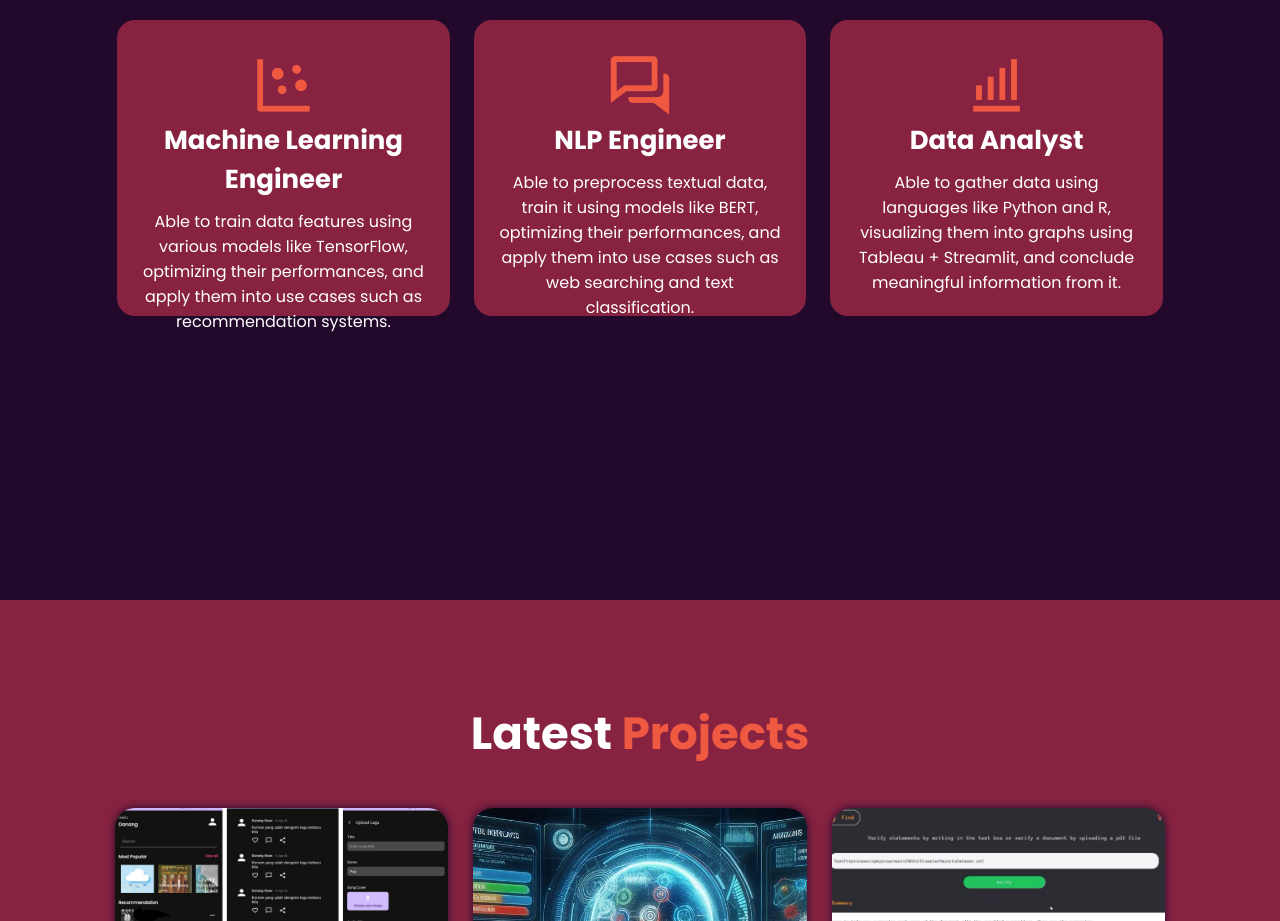
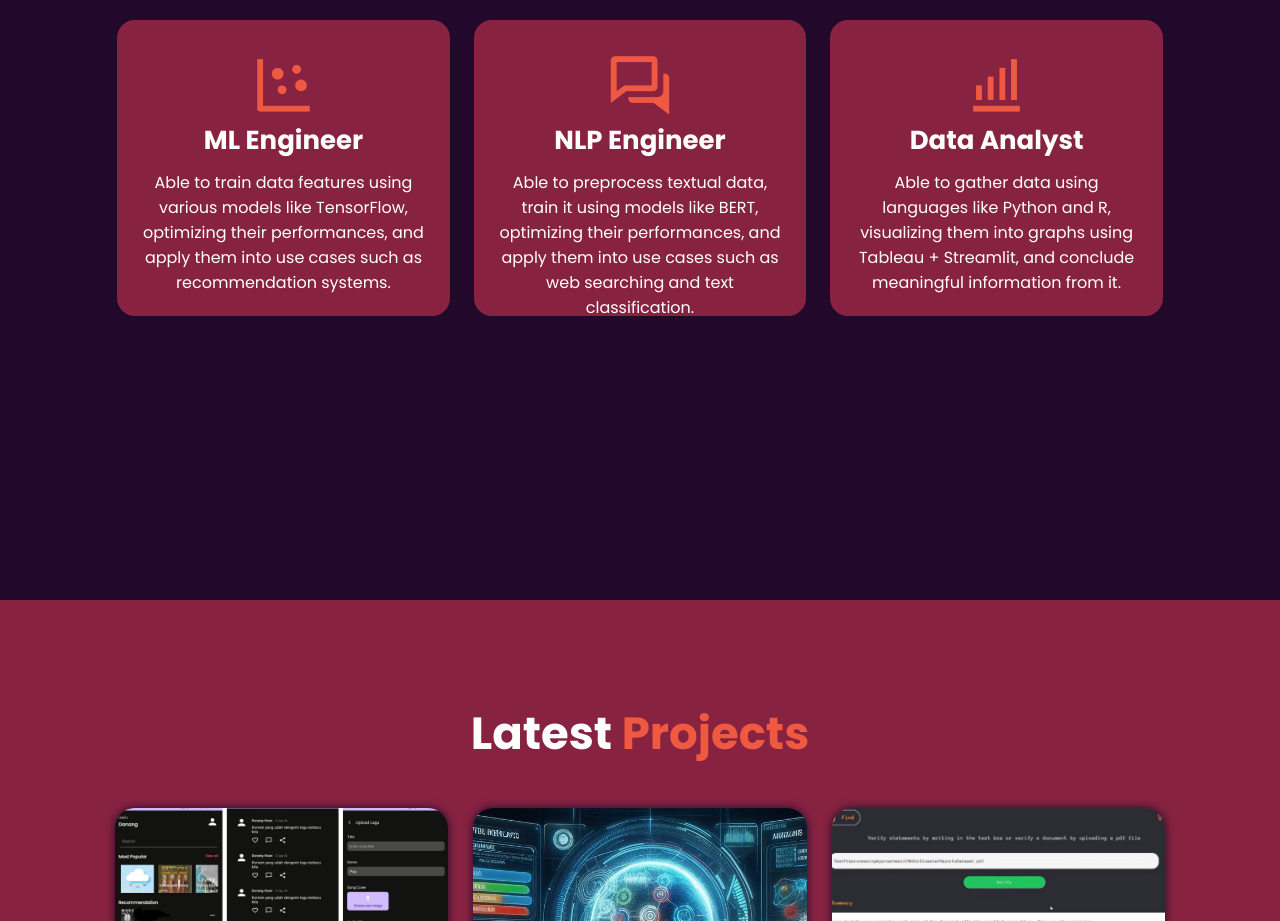
Before and after one commit to Breezy-DR/Farrel-s-Site, a plain HTML site: page index.html in a window 1280 px wide. Shown: the part 1800-2721 px from the top of the page. Drawn offline with nearby package versions, Linux system fonts and the light colour scheme.

Commit message:
Update index.html

```diff
--- a/index.html
+++ b/index.html
@@ -72,7 +72,7 @@
         <div class="skills-container">
             <div class="skills-box">
                 <i class='bx bx-scatter-chart'></i>
-                <h3>Machine Learning Engineer</h3>
+                <h3>ML Engineer</h3>
                 <p>Able to train data features using various models like TensorFlow, optimizing their performances, and apply them into use cases such as recommendation systems.</p>
             </div>
 
```
